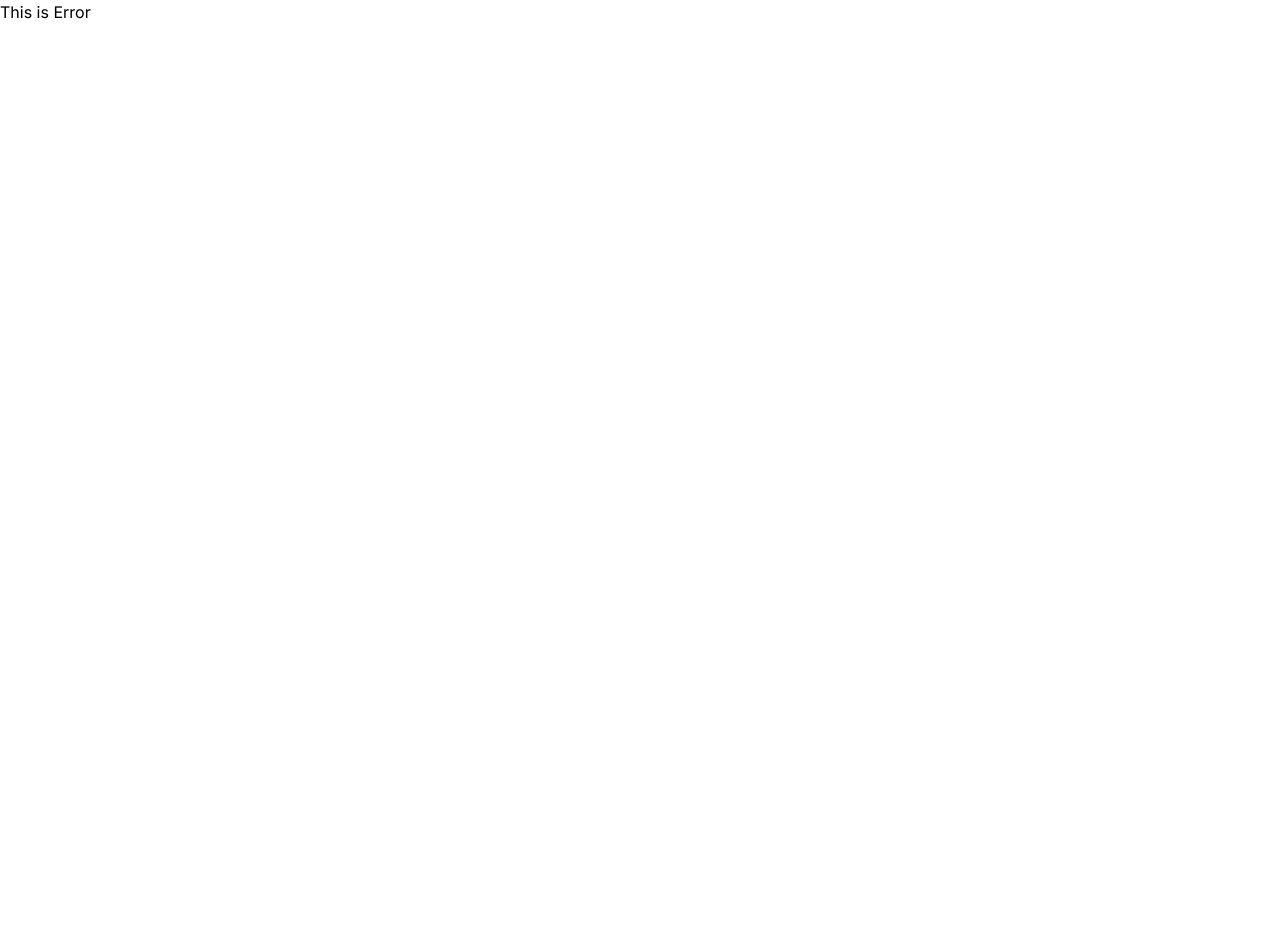
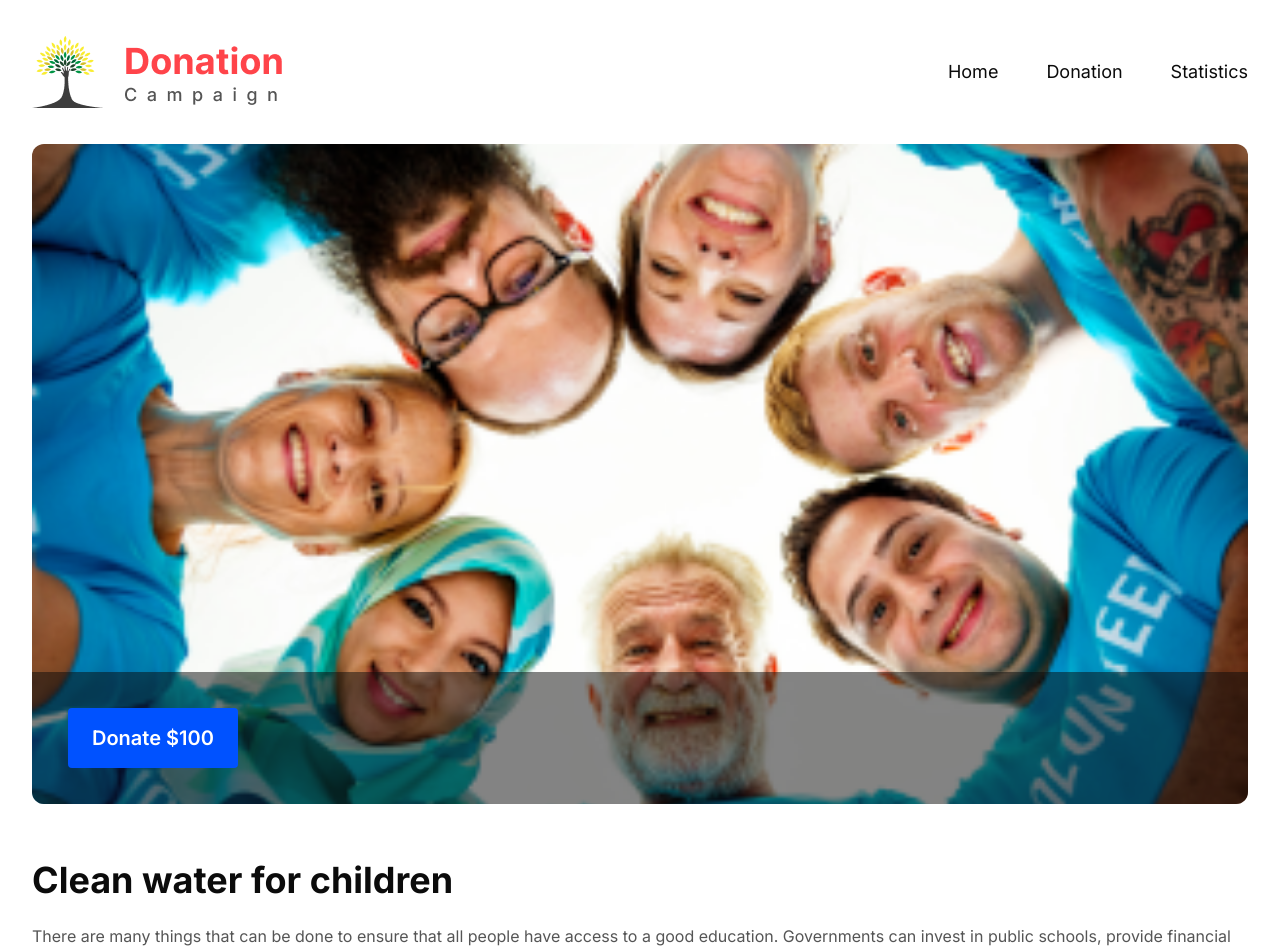
Before and after one commit to FAHIM-33/A8-Donation-canpaign, a React (Vite) app: page /details/1 in a window 1280 px wide. Before the commit this address had no page. Shown: the top 951 px of the page. Before the commit the page ends 800 px from the top, so only its background shows below. Built offline with nearby package versions, Linux system fonts and the light colour scheme.

Commit message:
Added details

```diff
--- a/public/data.json
+++ b/public/data.json
@@ -120,7 +120,7 @@
 
     },
     {
-        "id": 7,
+        "id": 11,
         "image" : "/Clothing.png",
         "title" : "Used Clothing Drive",
         "catagory" : "Clothing",
--- a/src/Components/Cards/Card.jsx
+++ b/src/Components/Cards/Card.jsx
@@ -1,10 +1,10 @@
 import pt from 'prop-types'
+import { Link } from 'react-router-dom';
 const Card = ({ card }) => {
-    let { image, title, catagory, catagory_bg, card_bg, text_color } = card;
+    let { id, image, title, catagory, catagory_bg, card_bg, text_color } = card;
     return (
-        <div
-
-        className='rounded-lg overflow-hidden '>
+        <Link to={`/details/${id}`}>
+            <div className='rounded-lg overflow-hidden '>
                 <figure>
                     <img className='w-full' src={image} alt="" />
                 </figure>
@@ -20,6 +20,7 @@ const Card = ({ card }) => {
                     >{title}</h2>
                 </div>
             </div>
+        </Link>
     );
 };
 Card.propTypes = {
--- /dev/null
+++ b/src/Pages/Details.jsx
@@ -0,0 +1,32 @@
+
+import { useLoaderData, useParams } from "react-router-dom";
+
+
+const Details = () => {
+    let { id } = useParams();
+    id *= 1
+    let data = useLoaderData()
+    let idData = data.find(obj => obj.id === id)
+
+    return (
+        <div>
+            <figure className="relative rounded-xl overflow-hidden mb-14">
+                <img className="w-full rounded-lg -mt-16 -mb-8" src={idData.image} alt="" />
+                <div className="absolute bottom-0 bg-[#0B0B0B80] p-9 w-full">
+                    <button
+                        className="text-white rounded-[4px] text-xl font-semibold py-4 px-6"
+                        style={
+                            {backgroundColor: idData.text_color}
+                        }
+                    >Donate ${idData.price}</button>
+                </div>
+            </figure>
+            <div>
+                <h2 className="text-regular text-4xl font-bold mb-6">{idData.title}</h2>
+                <p className="text-[#0B0B0BB2] mb-24">{idData.description}</p>
+            </div>
+        </div>
+    );
+};
+
+export default Details;
--- a/src/main.jsx
+++ b/src/main.jsx
@@ -7,6 +7,7 @@ import MainLayout from './MainLayout/MainLayout';
 import Home from './Pages/Home/Home';
 import Donation from './Pages/Donations/Donation';
 import Stats from './Pages/Stats/Stats';
+import Details from './Pages/Details';
 
 const route = createBrowserRouter([
   {
@@ -26,6 +27,11 @@ const route = createBrowserRouter([
         path: "/stats",
         element: <Stats></Stats>
       },
+      {
+        path: "/details/:id",
+        element: <Details></Details>,
+        loader: ({params})=> fetch('/data.json')
+      }
 
     ]
   }
```
Lines whose indentation alone changed are shown as unchanged.
